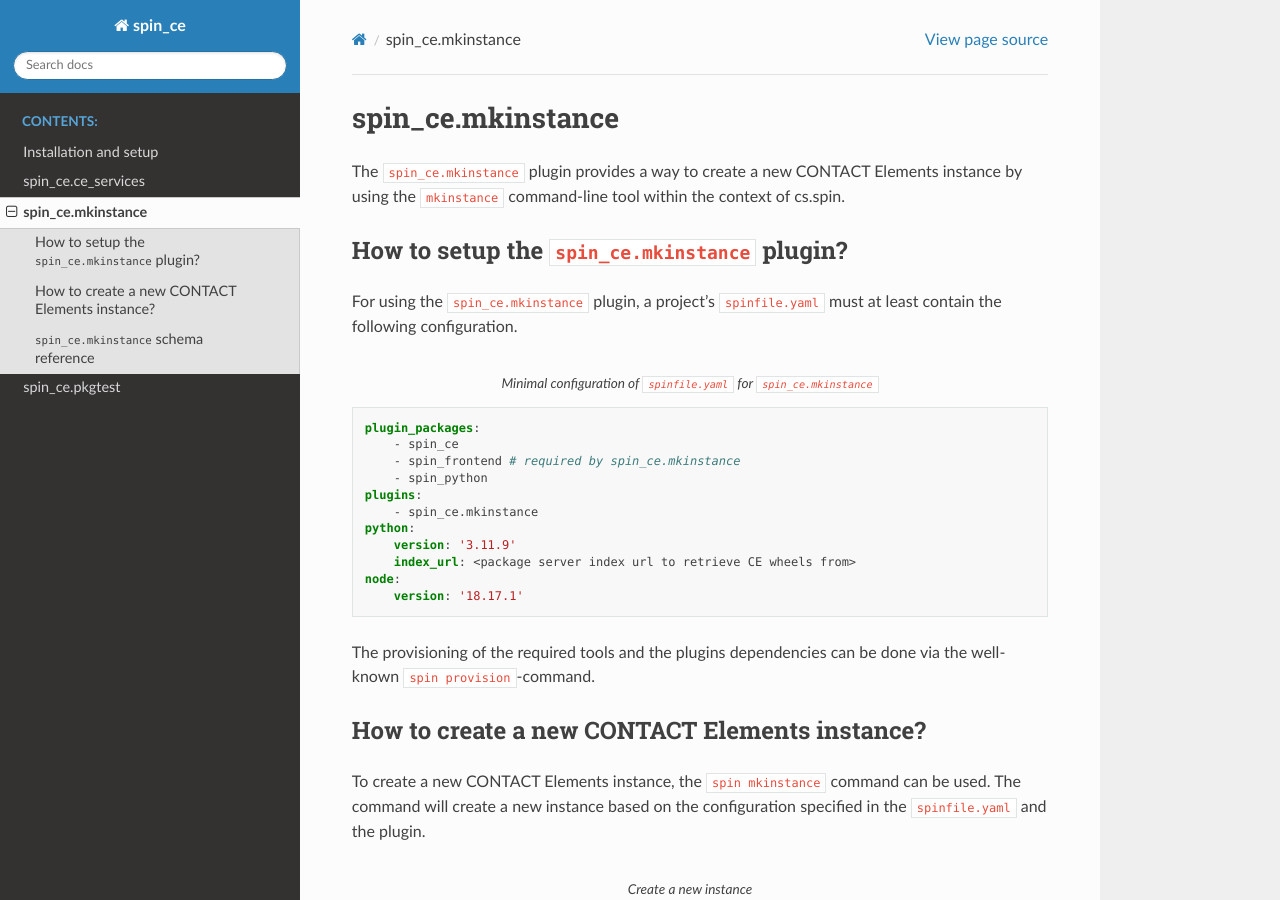
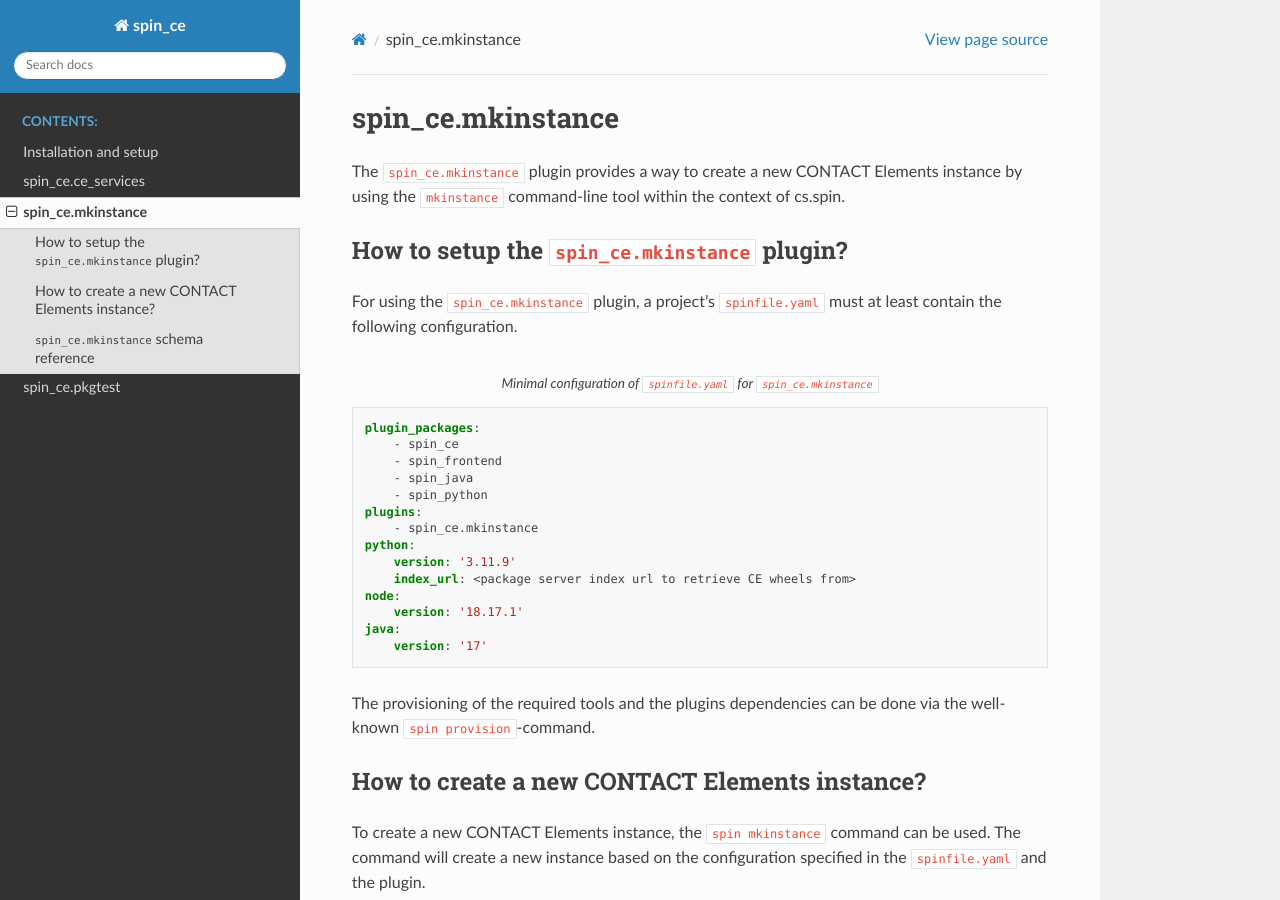
Before and after one commit to cslab/csspin-ce, a Sphinx documentation site: the page built from doc/plugins/mkinstance.rst, in a window 1280 px wide and 900 px high. Built offline with Sphinx 7.4.7 and the Read the Docs theme 3.1.0, drawn with Linux system fonts in a browser that asks for light colours.

Commit message:
Resolve "Documentation is missing the spin_java dependency" and "The documentation is missing how to provision traefik"

```diff
--- a/doc/installation.rst
+++ b/doc/installation.rst
@@ -19,8 +19,9 @@ within a project's ``spinfile.yaml``.
 
     plugin_packages:
         - spin_ce
-        - spin_python # required by spin_ce
-        - spin_frontend # required by spin_ce.mkinstance
+        - spin_frontend # required by spin_ce
+        - spin_java     # required by spin_ce
+        - spin_python   # required by spin_ce
     plugins:
         - spin_ce:
             - ce_services
--- a/doc/plugins/mkinstance.rst
+++ b/doc/plugins/mkinstance.rst
@@ -24,7 +24,8 @@ at least contain the following configuration.
 
     plugin_packages:
         - spin_ce
-        - spin_frontend # required by spin_ce.mkinstance
+        - spin_frontend
+        - spin_java
         - spin_python
     plugins:
         - spin_ce.mkinstance
@@ -33,6 +34,8 @@ at least contain the following configuration.
         index_url: <package server index url to retrieve CE wheels from>
     node:
         version: '18.17.1'
+    java:
+        version: '17'
 
 The provisioning of the required tools and the plugins dependencies can be done
 via the well-known ``spin provision``-command.
--- a/doc/plugins/pkgtest.rst
+++ b/doc/plugins/pkgtest.rst
@@ -23,6 +23,7 @@ at least contain the following configuration.
 
     plugin_packages:
         - spin_ce
+        - spin_java
         - spin_python
     plugins:
         - spin_ce.pkgtest
@@ -32,6 +33,8 @@ at least contain the following configuration.
         name: cs.template
         package: dist/cs.template-*.whl
         caddok_package_server_index_url: <index URL to retrieve wheels from>
+    java:
+        version: '17'
 
 The provisioning of the required tools and the plugins dependencies can be done
 via the well-known ``spin provision``-command.
--- a/spinfile.yaml
+++ b/spinfile.yaml
@@ -4,8 +4,8 @@
 plugin_packages:
     - spin_docs
     - spin_frontend
+    - spin_java
     - spin_python
-    - spin_java
     - -e .
 
 plugins:
```
Also changed, not shown: doc/plugins/ce_services.rst (+8 -5 lines).
